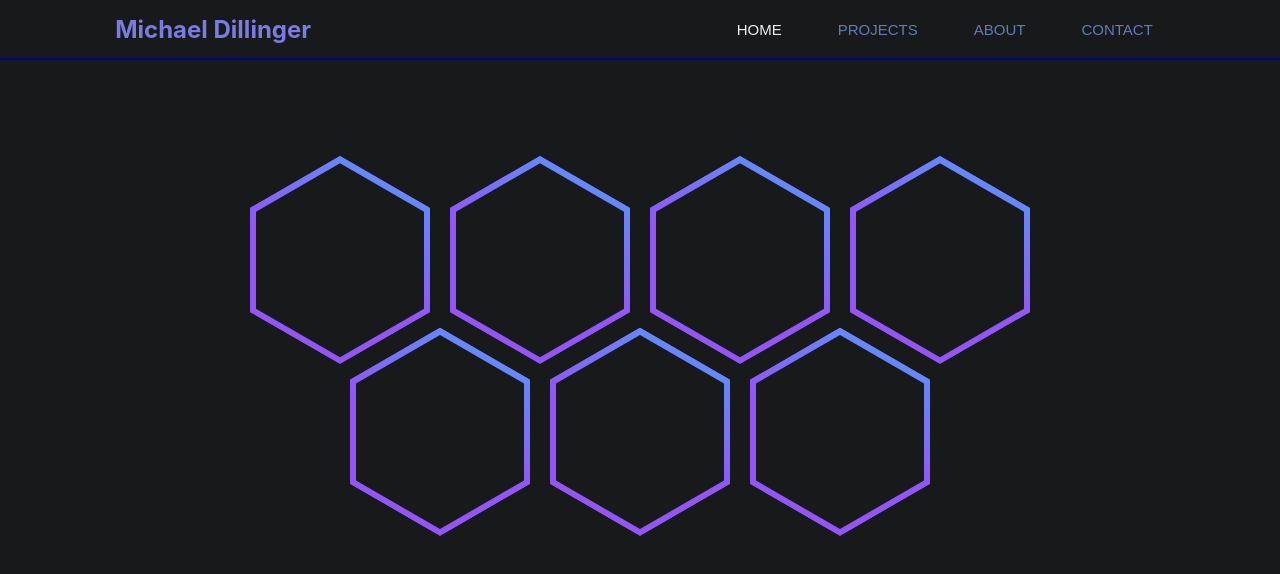
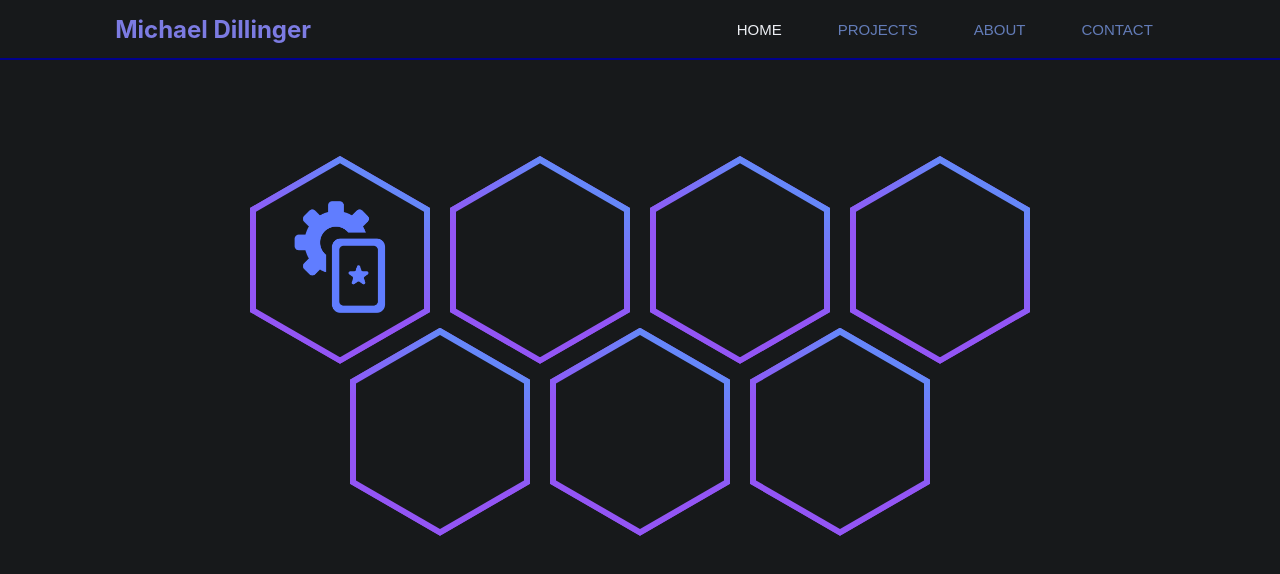
Before and after one commit to mpdillingerOSU/portfolio-website, a React (Create React App) app in the folder frontend/: page / in a window 1280 px wide. Shown: the top 574 px of the page. Built offline with nearby package versions, Linux system fonts and the light colour scheme; the HTML template or start-up script is replaced by a standard one.

Commit message:
add tcg maker as featured project

```diff
--- a/frontend/src/App.css
+++ b/frontend/src/App.css
@@ -139,3 +139,12 @@
     align-items: center;
     justify-content: center;
 }
+
+.hexagon-project-logo {
+    width: 80%;
+    object-fit: cover;
+}
+
+.tcg-maker-hexagon-project-logo {
+    margin-bottom: 4%;
+}
--- a/frontend/src/pages/WelcomePage.js
+++ b/frontend/src/pages/WelcomePage.js
@@ -12,7 +12,7 @@ function WelcomePage() {
                 <div className="top-hexagon-row">
                     <div className="outer-hexagon">
                         <div className="inner-hexagon">
-
+                            <img className="hexagon-project-logo tcg-maker-hexagon-project-logo" src={require("../images/tcg-maker-logo.png")} alt="tcg maker" />
                         </div>
                     </div>
                     <div className="outer-hexagon">
```
Also changed, not shown: frontend/src/images/tcg-maker-logo.png (added).
